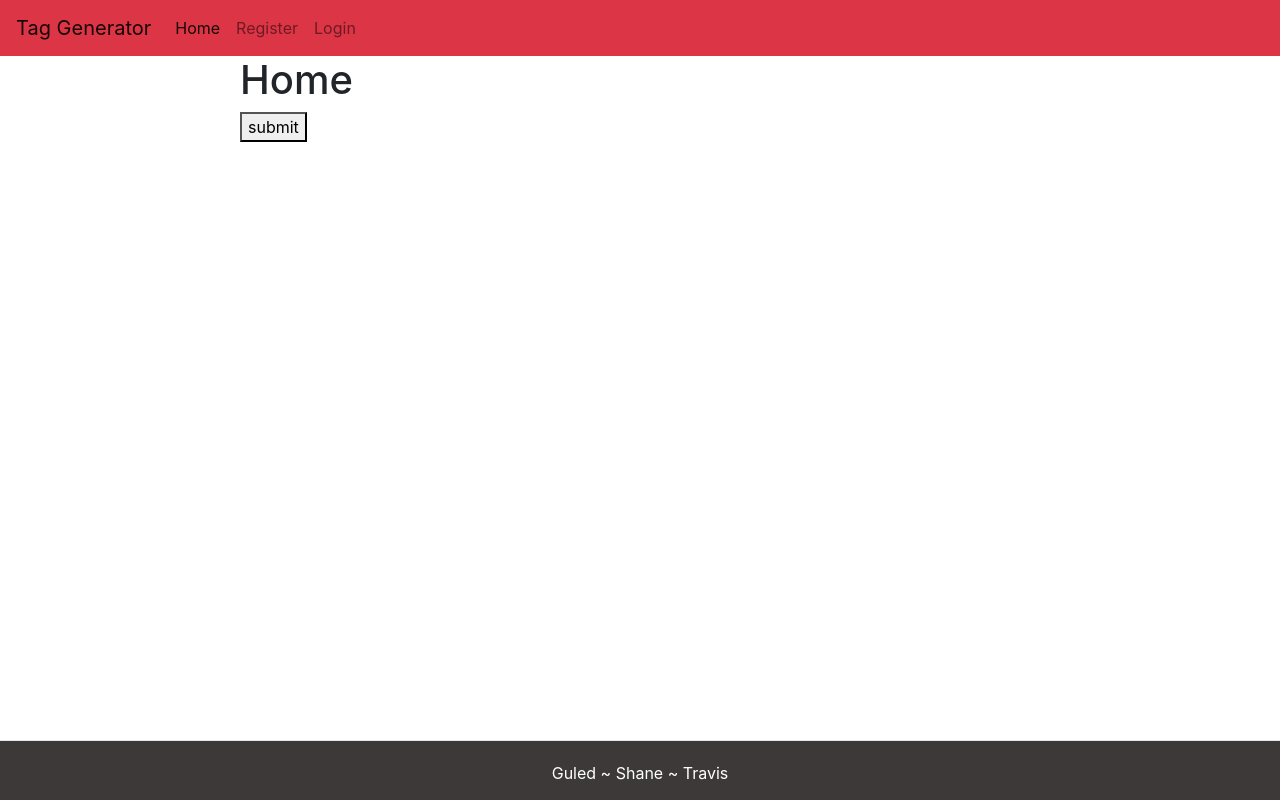
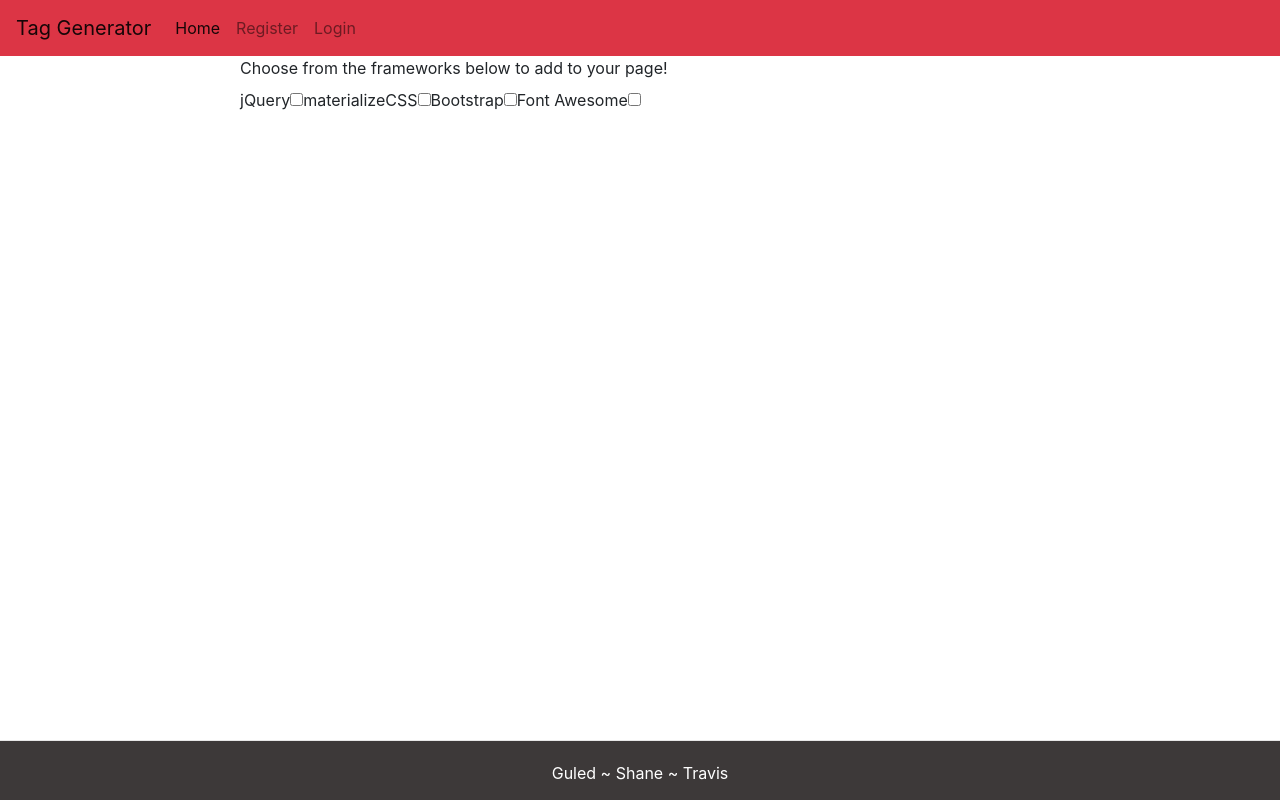
Before and after one commit to shaneocon/tag-generator, a React (Create React App) app in the folder client/: page /home-page in a window 1280 px wide. Built offline with nearby package versions, Linux system fonts and the light colour scheme.

Commit message:
Added card and checkbox js, cdn and homepage JS for all generator info

```diff
--- a/client/package.json
+++ b/client/package.json
@@ -12,6 +12,7 @@
     "jwt-decode": "^3.1.2",
     "lodash": "^4.17.21",
     "react": "^17.0.1",
+    "react-bootstrap": "^1.5.0",
     "react-dom": "^17.0.1",
     "react-router-dom": "^5.2.0",
     "react-scripts": "4.0.3",
--- /dev/null
+++ b/client/src/components/Card.js
@@ -0,0 +1,18 @@
+import React from "react";
+import Card from "react-bootstrap/Card";
+function CardResult(props) {
+  console.log(props);
+  return (
+    <Card className="htmlGenerator">
+      <Card.Body className="htmlBody">
+        <Card.Title className="htmlTitle">
+          {props.name}
+        </Card.Title>
+        <Card.Text className="htmlText">
+          {props.url}
+        </Card.Text>
+      </Card.Body>
+    </Card>
+  );
+}
+export default CardResult;
--- /dev/null
+++ b/client/src/components/Checkbox.js
@@ -0,0 +1,6 @@
+import React from 'react';
+const Checkbox = ({ type = 'checkbox', name, checked = false, onChange, onClick }) => {
+    console.log("Checkbox: ", name, checked);
+    return (<input type={type} name={name} checked={checked} onChange={onChange} onClick={onClick} />)
+}
+export default Checkbox;
--- a/client/src/pages/HomePage.js
+++ b/client/src/pages/HomePage.js
@@ -1,24 +1,217 @@
 import cdnAPI from "../util/cdnjs";
-
-
-
+import Checkbox from "../components/Checkbox";
+import React, { useState, useEffect } from "react";
+import CardResult from "../components/Card";
 function HomePage() {
+  const [displayItems, setDisplayItems] = useState([]);
+  const [requestedItems, setRequestedItems] = useState({});
+  const [checkedItems, setCheckedItems] = useState({});
+  const [jQueryChecked, setJQueryChecked] = useState(false);
+  const [jQueryURL, setJQueryURL] = useState("");
+  const [matCSSChecked, setMatCSSChecked] = useState(false);
+  const [matCSSURL, setMatCSSURL] = useState("");
+  const [bootstrapChecked, setBootstrapChecked] = useState(false);
+  const [bootstrapURL, setBootstrapURL] = useState("");
+  const [fontAwesomeChecked, setFontAwesomeChecked] = useState(false);
+  const [fontAwesomeURL, setFontAwesomeURL] = useState("");
+  const handleChange = (event) => {
+    // setCheckedItems({
+    //   ...checkedItems,
+    //   [event.target.name]: event.target.checked,
+    // });
+  };
+  // useEffect(() => {
+  //   console.log("checkedItems: ", checkedItems);
+  // }, [checkedItems]);
+  useEffect(() => {
+    if (jQueryChecked) {
+      cdnAPI
+      .fetchJQuery().then((jQueryURL) => {
+          setJQueryURL(jQueryURL);
+      })
+    }
+  }, [jQueryChecked]);
+  useEffect(() => {
+    if (matCSSChecked) {
+      cdnAPI
+      .fetchMatCSS().then((matCSSURL) => {
+          setMatCSSURL(matCSSURL);
+      })
+    }
+  }, [matCSSChecked]);
+  useEffect(() => {
+    if (bootstrapChecked) {
+      cdnAPI
+      .fetchBootstrap().then((bootstrapURL) => {
+          setBootstrapURL(bootstrapURL);
+      })
+    }
+  }, [bootstrapChecked]);
+  useEffect(() => {
+    if (fontAwesomeChecked) {
+      cdnAPI
+      .fetchFontAwesome().then((fontAwesomeURL) => {
+          setFontAwesomeURL(fontAwesomeURL);
+      })
+    }
+  }, [fontAwesomeChecked]);
+  // useEffect(() => {
+  //   display();
+  //   console.log(requestedItems)
+  // }, [requestedItems]);
+  const preferencesChecked = [
+    {
+      name: "jQuery",
+      key: "pref-jQuery",
+      label: "jQuery",
+    },
+    {
+      name: "materialize",
+      key: "pref-materialize",
+      label: "Materialize CSS",
+    },
+    {
+      name: "bootstrap",
+      key: "pref-bootstrap",
+      label: "Bootstrap",
+    },
+    {
+      name: "fontAwesome",
+      key: "pref-fontAwesome",
+      label: "Font Awesome",
+    },
+  ];
   function handleClick() {
-    cdnAPI.multiple(
-      {jQuery: true,
-        materializeCSS: true,
-        bootstrapCSS: true,
-        fontAwesome: true
-    }).then((requests) => {
-      console.log(requests)
-    });
+    // cdnAPI
+    //   .multiple({
+    //     jQuery: { requestedItems }, //need to change all true values to be determined by user input
+    //     materializeCSS: { requestedItems },
+    //     bootstrapCSS: { requestedItems },
+    //     fontAwesome: { requestedItems },
+    //   })
+    //   .then((requests) => {
+    //     console.log(requests);
+    //     setRequestedItems(requests);
+    //     setDisplayItems(requestedItems);
+    //     console.log(requestedItems);
+    //   });
   }
-
+  function display() {
+    if (checkedItems === true) {
+      const newItemArray = [...requestedItems];
+      const filterItem = newItemArray.filter((requestedItems) =>
+        displayItems.push(requestedItems)
+      );
+      // console.log(filterItem);
+      console.log("Filter Item" + filterItem);
+    }
+  }
+  console.log({jQueryChecked, jQueryURL});
+  console.log({matCSSChecked, matCSSURL})
+  console.log({bootstrapChecked, bootstrapURL})
   return (
     <div>
-      <h1> Home</h1><button onClick={handleClick}>submit</button>
+      <label>Choose from the frameworks below to add to your page! </label> <br />
+      <label>
+        jQuery
+        <Checkbox
+          name="jQuery"
+          checked={jQueryChecked}
+          onChange={(event) => setJQueryChecked(event.target.checked)}
+        />
+        {/* <CardResult /> */}
+      </label>
+      <label>
+        materializeCSS
+        <Checkbox
+          name="materializeCSS"
+          checked={matCSSChecked}
+          onChange={(event) => setMatCSSChecked(event.target.checked)}
+        />
+        {/* <CardResult /> */}
+      </label>
+      <label>
+        Bootstrap
+        <Checkbox
+          name="bootstrap"
+          checked={bootstrapChecked}
+          onChange={(event) => setBootstrapChecked(event.target.checked)}
+        />
+        {/* <CardResult /> */}
+      </label>
+      <label>
+        Font Awesome
+        <Checkbox
+          name="fontAwesome"
+          checked={fontAwesomeChecked}
+          onChange={(event) => setFontAwesomeChecked(event.target.checked)}
+        />
+        {/* <CardResult /> */}
+      </label>
+{/*
+      {preferencesChecked.map((item) => (
+        <label key={item.key}>
+          {item.name}
+          <Checkbox
+            name={item.name}
+            checked={checkedItems[item.name]}
+            onChange={handleChange}
+          />
+          <CardResult />
+        </label>
+      ))} */}
+      {(jQueryChecked && jQueryURL ) && <p>{jQueryURL}</p>}
+      {(matCSSChecked && matCSSURL ) && <p>{matCSSURL}</p>}
+      {(bootstrapChecked && bootstrapURL ) && <p>{bootstrapURL}</p>}
+      {(fontAwesomeChecked && fontAwesomeURL ) && <p>{fontAwesomeURL}</p>}
     </div>
-  )
+  );
 }
-
 export default HomePage;
+// ====== STACK OVERFLOW EXAMPLE ====== //
+// const CheckboxExample = () => {
+//   const [checkedItems, setCheckedItems] = useState({}); //plain object as state
+//   const handleChange = (event) => {
+//       // updating an object instead of a Map
+//       setCheckedItems({...checkedItems, [event.target.name] : event.target.checked });
+//   }
+//   useEffect(() => {
+//     console.log("checkedItems: ", checkedItems);
+//   }, [checkedItems]);
+//   const checkboxes = [
+//       {
+//           name: 'check-box-1',
+//           key: 'checkBox1',
+//           label: 'Check Box 1',
+//       },
+//       {
+//           name: 'check-box-2',
+//           key: 'checkBox2',
+//           label: 'Check Box 2',
+//       }
+//   ];
+// return (
+// );
+// }
+// ===================================== //
+// ======= previous form ============== //
+// <div>
+//       <h1> Home</h1>
+//       <form>
+//       <div>
+//         <label>jQuery</label>
+//         <input type="checkbox" name="jQuery" required />
+//         <label>Materialize CSS</label>
+//         <input type="checkbox" name="materialize" required />
+//       </div>
+//       <div>
+//         <label>Bootstrap</label>
+//         <input type="checkbox" name="bootstrap" required />
+//       </div>
+//       <div>
+//         <label>Font Awesome</label>
+//         <input type="checkbox" name="fontAwesome" required/>
+//       </div>
+//       <button type="submit" onClick={handleClick}>Submit Preferences</button>
+//     </form>
+//     </div>
--- a/client/src/util/cdnjs.js
+++ b/client/src/util/cdnjs.js
@@ -1,16 +1,12 @@
 import axios from "axios";
 import { keys, zipObject, values } from "lodash";
-
 const asyncAllValues = async (object) => {
   return zipObject(keys(object), await Promise.all(values(object)))
 }
-
 let jQuery = "https://api.cdnjs.com/libraries/jquery?fields=latest";
 let matCSS = "https://api.cdnjs.com/libraries/materialize?fields=latest";
 let bootstrap = "https://api.cdnjs.com/libraries/twitter-bootstrap?fields=latest";
 let fontAwesome = "https://api.cdnjs.com/libraries/font-awesome?fields=latest";
-
-
 const cdnAPI = {
   multiple: function (preferences) {
     const requests = {};
@@ -31,12 +27,22 @@ const cdnAPI = {
     // }).then(responses => {
     //   console.log(responses);
     //   const obj = {};
-
 //  for (const key of responses) {
 //       obj[key] = ;
 //  }
     // } );
-  }
+  },
+  fetchJQuery() {
+    return axios.get(jQuery).then(res => res.data.latest);
+  },
+  fetchMatCSS() {
+    return axios.get(matCSS).then(res => res.data.latest);
+  },
+  fetchBootstrap() {
+    return axios.get(bootstrap).then(res => res.data.latest);
+  },
+  fetchFontAwesome() {
+    return axios.get(fontAwesome).then(res => res.data.latest);
+  },
 };
-
 export default cdnAPI;
```
Also changed, not shown: client/src/components/HtmlGen.js (added, +26 -0 lines), 1 other file (tests, documents, lock files or other folders).
